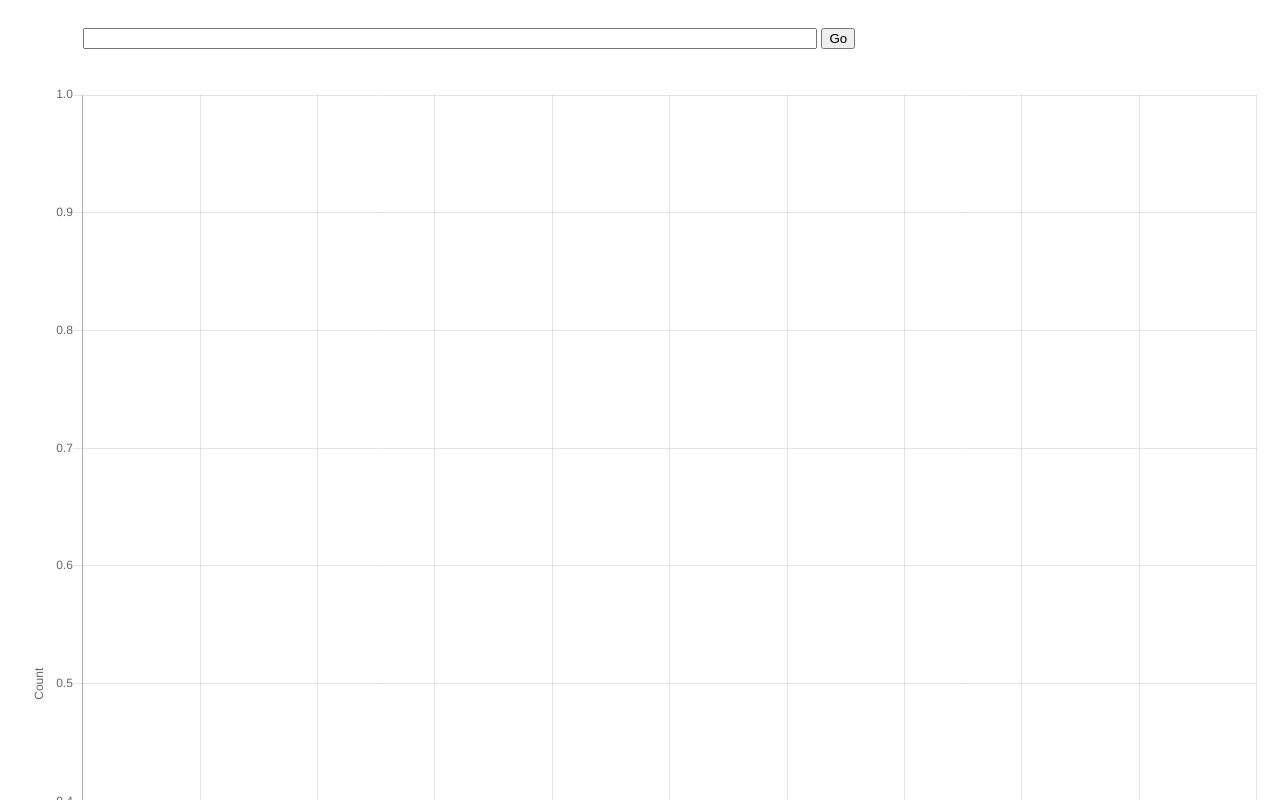
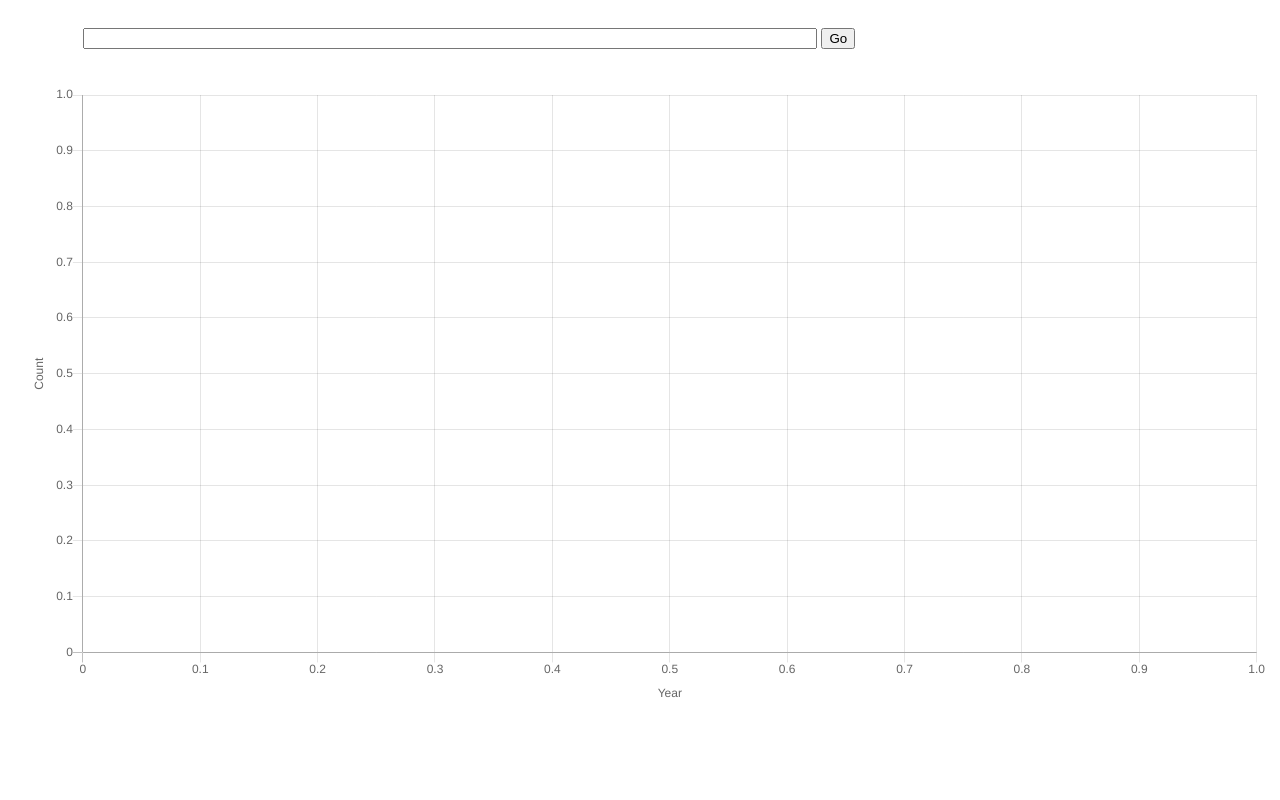
Before and after one commit to codeforanchorage/pfd-names, a plain HTML site: page index.html in a window 1280 px wide. Shown: the top 800 px of the page. Drawn offline with nearby package versions, Linux system fonts and the light colour scheme.

Commit message:
fix weird graph height

```diff
--- a/index.html
+++ b/index.html
@@ -71,7 +71,7 @@
             <input type="submit" value="Go" />
         </form>
 
-        <canvas id="results" width="400" height="400"></canvas>
+        <canvas id="results"></canvas>
 
         <script>
             const ctx = document.getElementById('results').getContext('2d');
```
